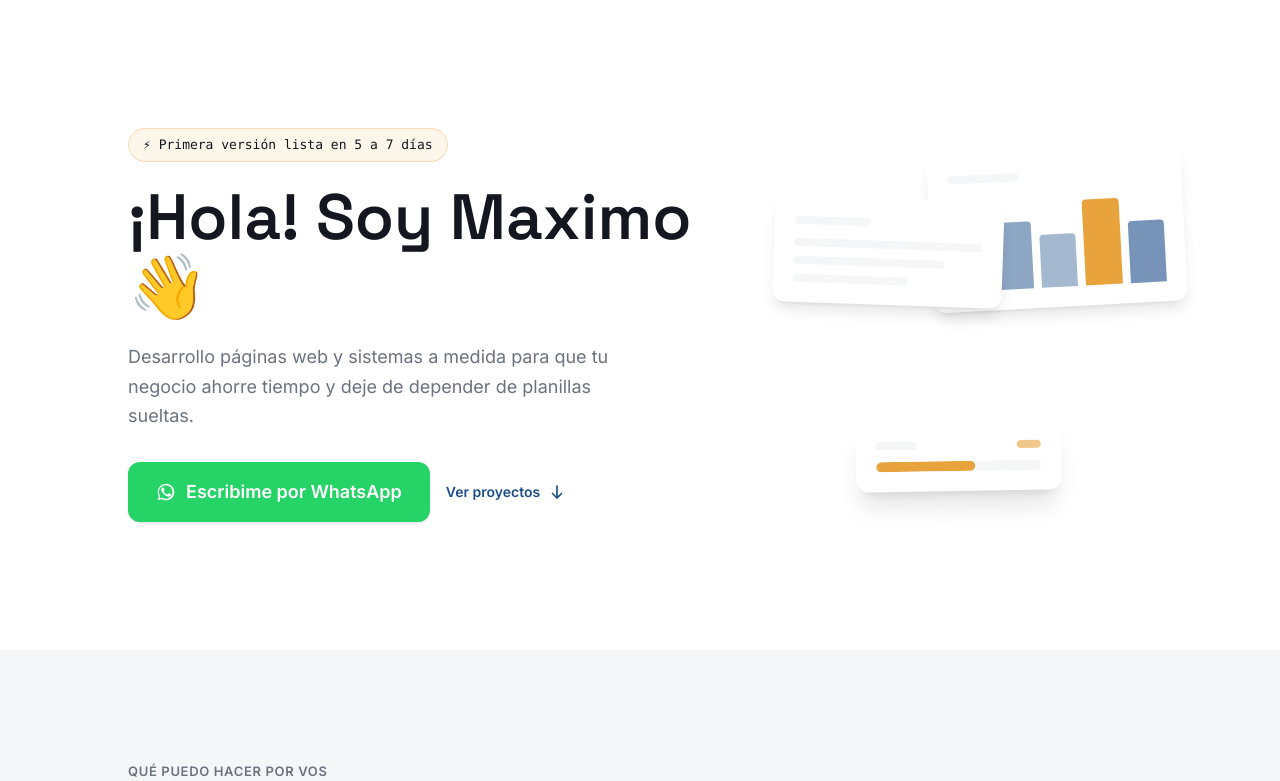
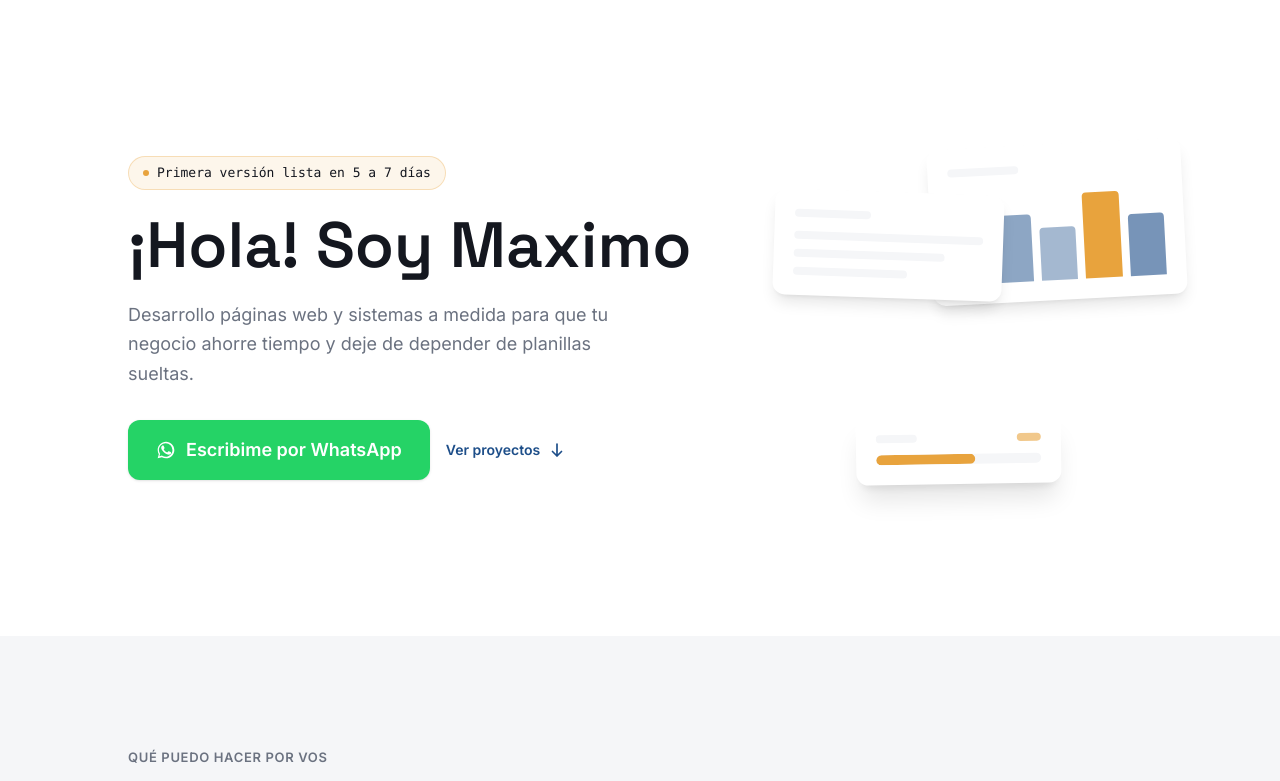
Before and after one commit to MaximoAndriola/portfolio, a Next.js app: page / in a window 1280 px wide. Shown: the top 781 px of the page. Built offline with nearby package versions, Linux system fonts and the light colour scheme.

Commit message:
style: sacar emojis del hero
Se sentían vivecodeados. El wave del título se saca directamente; el badge de plazo mantiene la estructura (mandatoria en CLAUDE.md) pero cambia el rayito por un punto de acento, sin emoji.

```diff
--- a/src/components/Hero.tsx
+++ b/src/components/Hero.tsx
@@ -14,17 +14,18 @@ export default function Hero() {
         <div className="grid grid-cols-1 items-center gap-10 lg:grid-cols-[60%_40%] lg:gap-8">
           <div>
             <span
-              className="animate-fade-up inline-flex items-center rounded-full border border-accent/30 bg-accent/10 px-3.5 py-1.5 font-mono text-[0.8125rem] text-ink"
+              className="animate-fade-up inline-flex items-center gap-2 rounded-full border border-accent/30 bg-accent/10 px-3.5 py-1.5 font-mono text-[0.8125rem] text-ink"
               style={{ animationDelay: "0ms" }}
             >
-              ⚡ Primera versión lista en 5 a 7 días
+              <span className="h-1.5 w-1.5 shrink-0 rounded-full bg-accent" aria-hidden="true" />
+              Primera versión lista en 5 a 7 días
             </span>
 
             <h1
               className="animate-fade-up mt-5 font-heading text-[2.25rem] leading-[1.15] font-semibold text-ink sm:text-5xl lg:text-[4rem] lg:leading-[1.1]"
               style={{ animationDelay: "90ms" }}
             >
-              ¡Hola! Soy Maximo 👋
+              ¡Hola! Soy Maximo
             </h1>
 
             <p
```
